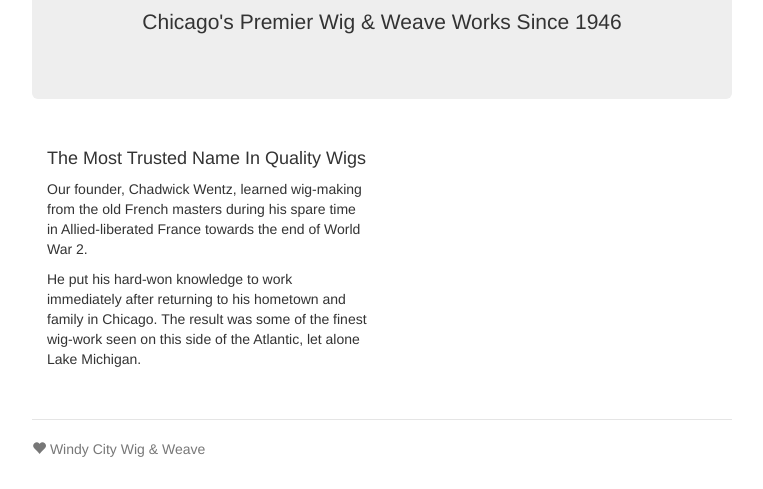
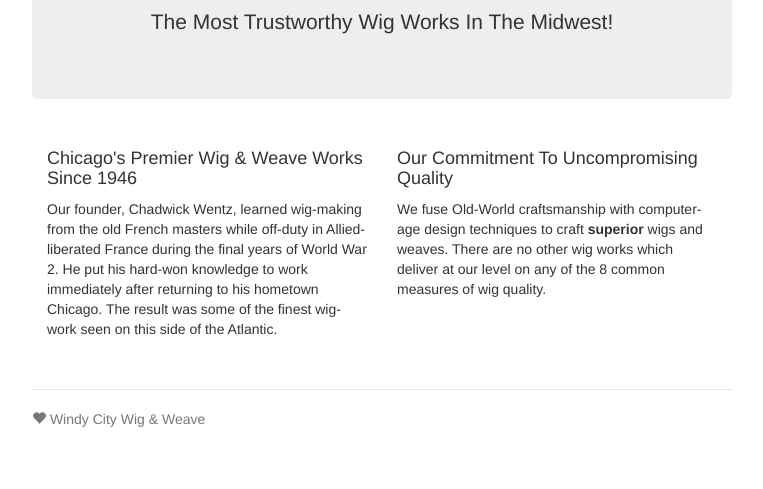
Before and after one commit to awentzonline/wcww, a website: page app/index.html in a window 1280 px wide. Shown: the part 320-809 px from the top of the page, without its empty margins (258-1021 px from the left). Drawn offline with nearby package versions, Linux system fonts and the light colour scheme; files that its build step writes are made by us from their sources.

Commit message:
history and commitment to uncompromising quality

```diff
--- a/app/index.html
+++ b/app/index.html
@@ -34,20 +34,31 @@
 
       <div class="jumbotron">
         <h1>Windy City Wig & Weave</h1>
-        <p class="lead">Chicago's Premier Wig & Weave Works Since 1946</p>
+        <p class="lead">The Most Trustworthy Wig Works In The Midwest!</p>
       </div>
 
       <div class="row marketing">
         <div class="col-lg-6">
-          <h4>The Most Trusted Name In Quality Wigs</h4>
+          <h4>
+            Chicago's Premier Wig & Weave Works Since 1946
+          </h4>
           <p>
           Our founder, Chadwick Wentz, learned wig-making from
-          the old French masters during his spare time in Allied-liberated France towards the end of World War 2.
+          the old French masters while off-duty in Allied-liberated France during the final years of World War 2. He put his hard-won
+          knowledge to work immediately after returning to his hometown
+          Chicago. The result was some of the finest wig-work seen on this
+          side of the Atlantic.
           </p>
-          </p>
-          He put his hard-won knowledge to work immediately after
-          returning to his hometown and family in Chicago. The result
-          was some of the finest wig-work seen on this side of the Atlantic, let alone Lake Michigan.
+        </div>
+        <div class="col-lg-6">
+          <h4>
+            Our Commitment To Uncompromising Quality
+          </h4>
+          <p>
+            We fuse Old-World craftsmanship with computer-age design
+            techniques to craft <b>superior</b> wigs and weaves.
+            There are no other wig works which deliver at our level on
+            any of the 8 common measures of wig quality.
           </p>
         </div>
       </div>
```
Also changed, not shown: dist/index.html.
